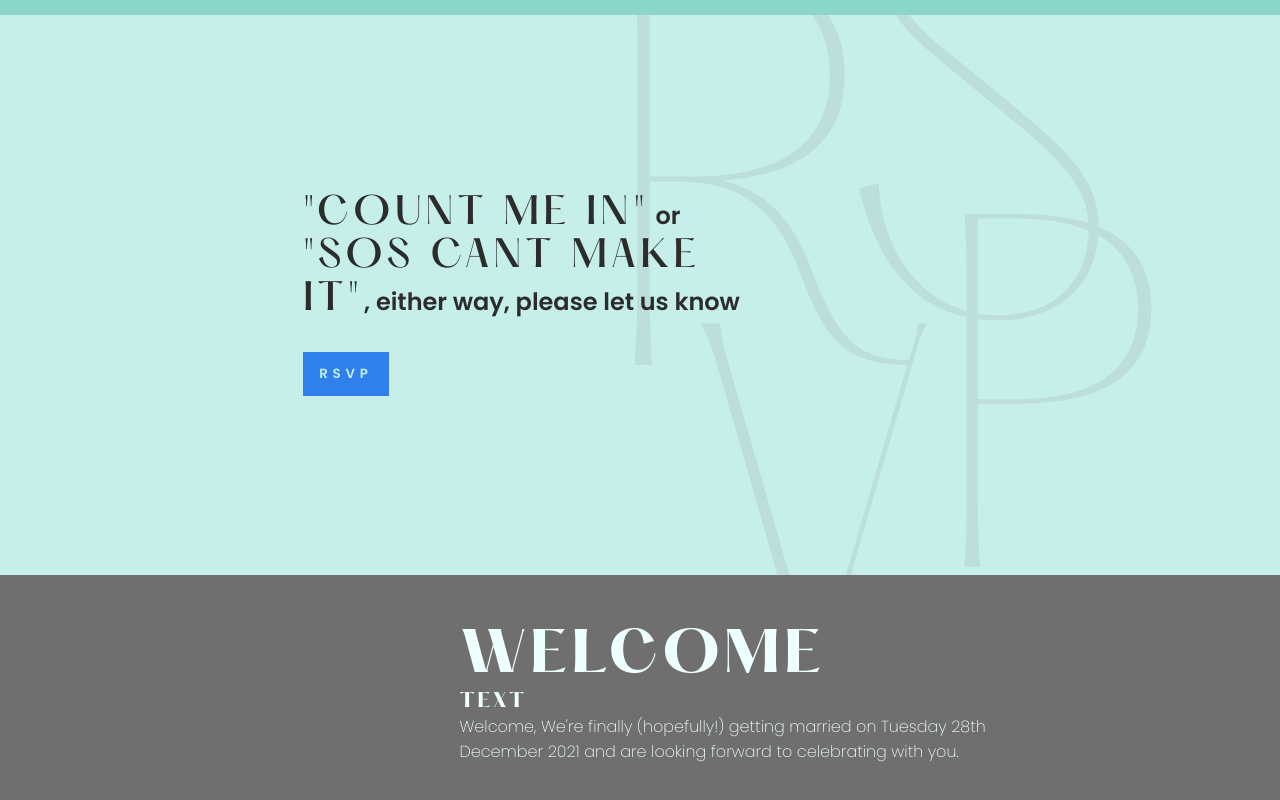
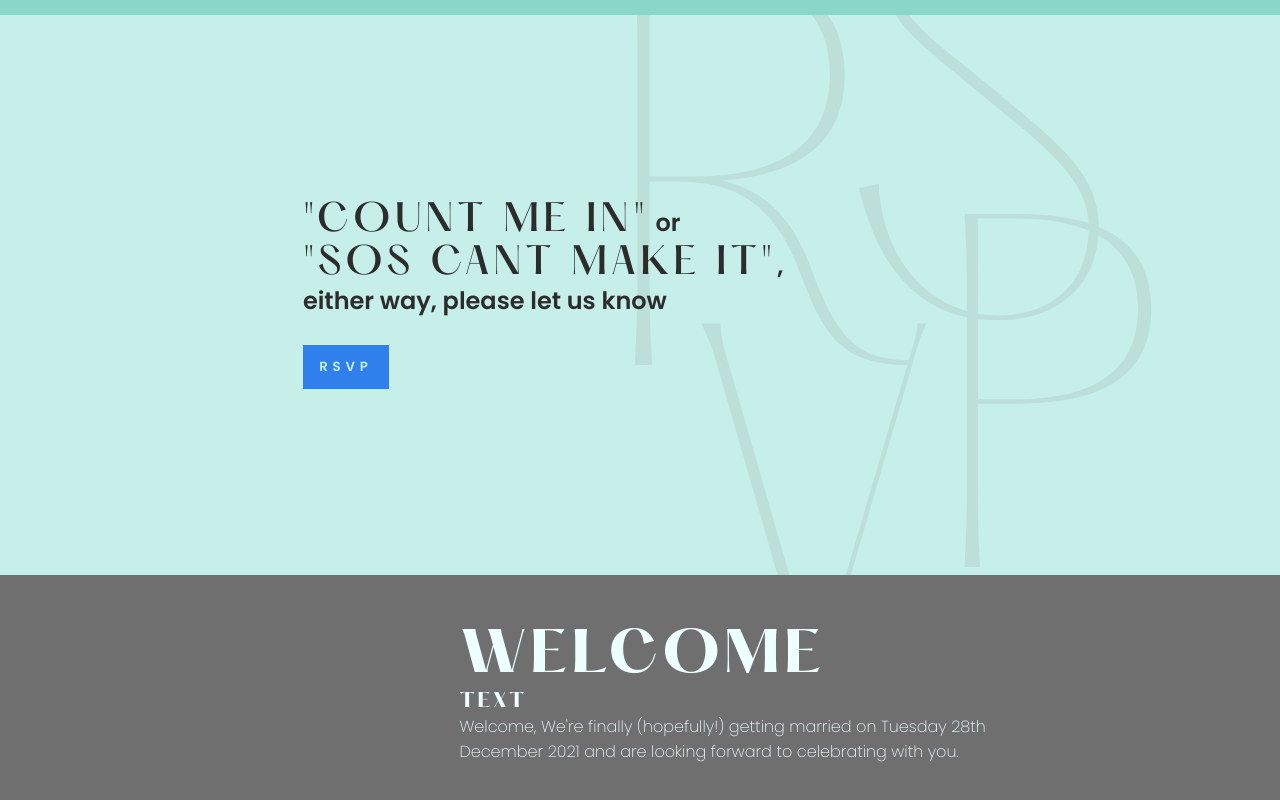
Before and after one commit to jamesgrubb/weddingnineteen, a Next.js app: page / in a window 1280 px wide. Shown: the part 785-1585 px from the top of the page. Built offline with nearby package versions, Linux system fonts and the light colour scheme.

Commit message:
text-tweak

```diff
--- a/styles/_rsvp.scss
+++ b/styles/_rsvp.scss
@@ -40,7 +40,7 @@
 	}
 	&__title {
 		color: var(--color-gray-dark);
-		max-width: 30ch;
+		max-width: 31ch;
 		font-weight: 800;
 		letter-spacing: 0;
 		text-transform: none;
```
